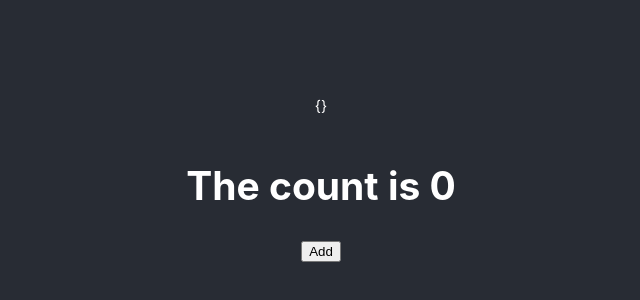
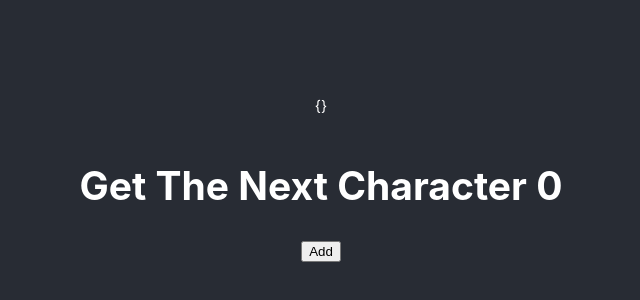
Before and after one commit to JamesMGithire/sep10022, a React (Create React App) app: page / in a window 1280 px wide. Shown: the part 228-528 px from the top of the page, without its empty margins (319-959 px from the left). Built offline with nearby package versions, Linux system fonts and the light colour scheme; no server answers.

Commit message:
Updated the button

```diff
--- a/src/App.js
+++ b/src/App.js
@@ -15,7 +15,7 @@ function App() {
     <div className="App">
       <header className="App-header">
         <p>{JSON.stringify(starWarsData)}</p>
-        <h2>The count is {count}</h2>
+        <h2>Get The Next Character {count}</h2>
         <button
           onClick={() => setCount(prevVal => prevVal + 1)}
         >
```
